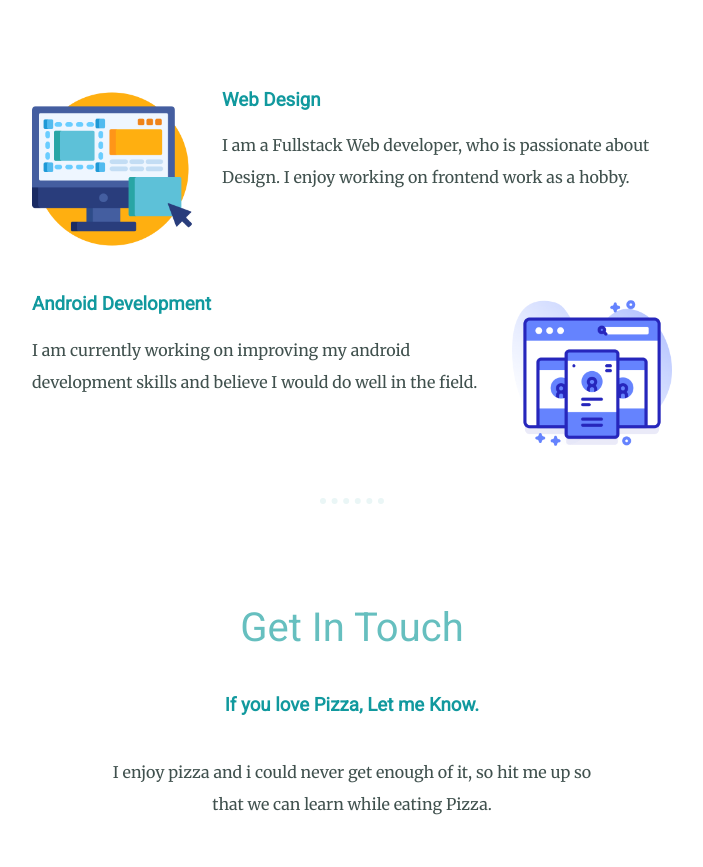
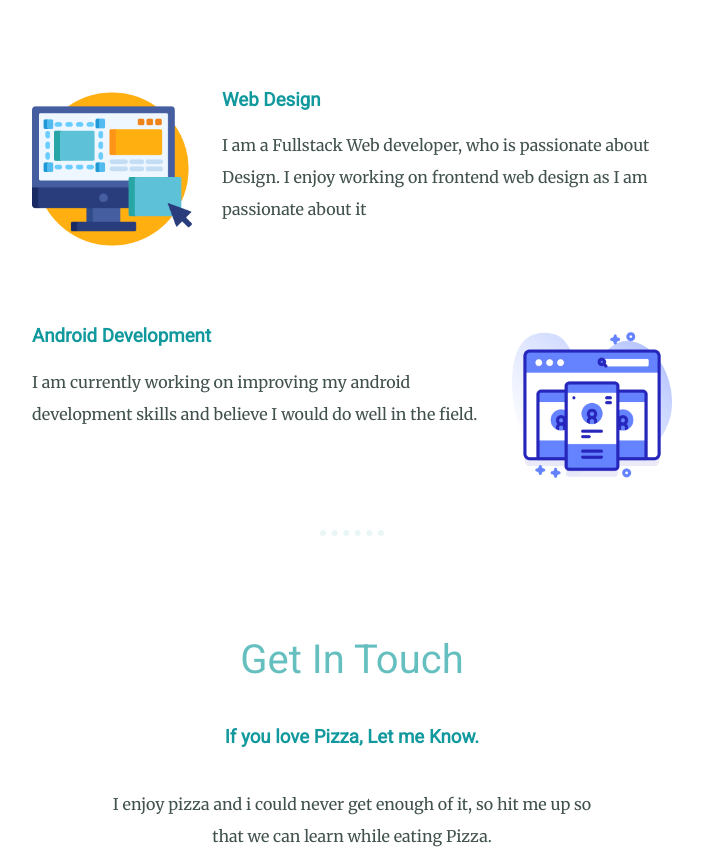
Before and after one commit to ChelseaKerubo/CSS, a plain HTML site: page index.html in a window 1280 px wide. Shown: the part 1560-2427 px from the top of the page, without its empty margins (288-991 px from the left). Drawn offline with Linux system fonts and the light colour scheme.

Commit message:
Update index.html

```diff
--- a/index.html
+++ b/index.html
@@ -32,7 +32,7 @@
       <div class="skill-row">
         <img class="img_ux" src="ux.png" alt="Icon made from Ux By FreePik">
         <h3>Web Design</h3>
-        <p>I am a Fullstack Web developer, who is passionate about Design. I enjoy working on frontend work as a hobby.</p>
+        <p>I am a Fullstack Web developer, who is passionate about Design. I enjoy working on frontend web design as I am passionate about it</p>
       </div>
       <div class="skill-row">
         <img class="img_app" src="app-design.png" alt="Icon made from Appdesign by FreePik">
```
